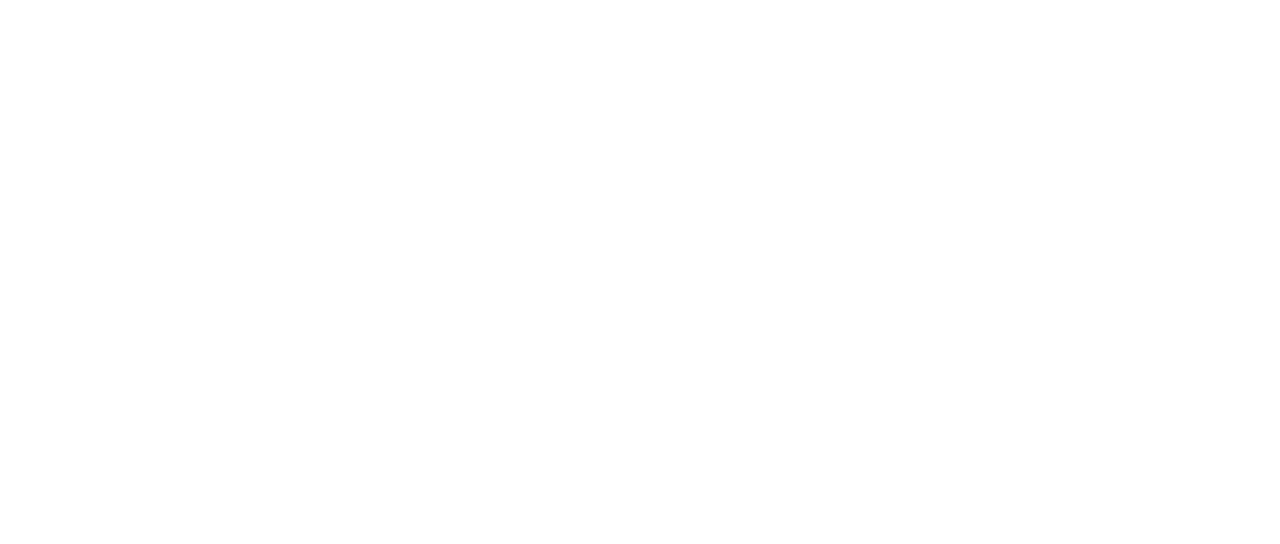
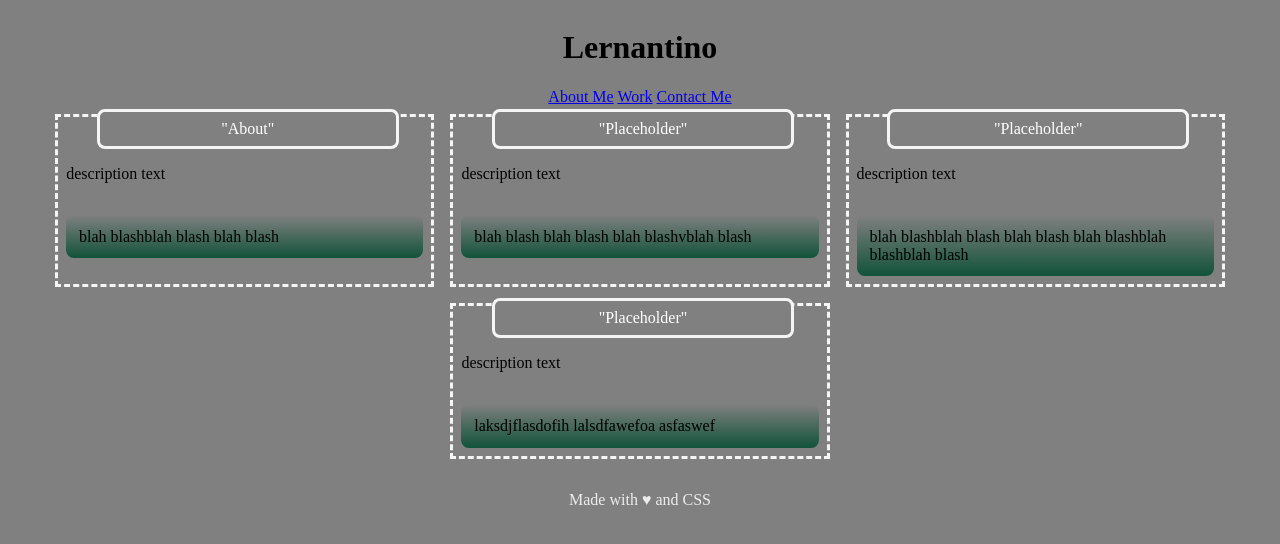
Before and after one commit to Rezovos/pro-portfolio, a plain HTML site: page index.html in a window 1280 px wide. Drawn offline with Linux system fonts and the light colour scheme.

Commit message:
added basic bare bones of index, style, and reset

```diff
--- a/index.html
+++ b/index.html
@@ -3,10 +3,60 @@
 <head>
     <meta charset="UTF-8">
     <meta name="viewport" content="width=device-width, initial-scale=1.0">
-    <title>Pro-Portfolio</title>
-    <link rel="stylesheet" href="style.css" />
+    <title>Document</title>
+    <link rel="stylesheet" href="style.css">
 </head>
 <body>
-
+    <header>
+        <header>
+            <h1>Lernantino</h1>
+            <nav>
+              <a href="#about">About Me</a>
+              <a href="#work">Work</a>
+              <a href="#contact">Contact Me</a>
+            </nav>
+          </header>
+    <section class="row">
+        <div class="card">
+            <p class="title rounded" id="about"> "About"</p>
+            <p> description text </p>
+            <p class="codeSnip">
+                blah blashblah blash
+                blah blash
+            </p>
+        </div>
+        <div class="card">
+            <p class="title rounded"> "Placeholder"</p>
+            <p> description text </p>
+            <p class="codeSnip">
+                blah blash
+                blah blash
+                blah blashvblah blash
+            </p>
+        </div>
+        <div class="card">
+            <p class="title rounded"> "Placeholder"</p>
+            <p> description text </p>
+            <p class="codeSnip">
+                blah blashblah blash
+                blah blash
+                blah blashblah blashblah blash
+            </p>
+        </div>
+        <div class="card">
+            <p class="title rounded">"Placeholder"</p>
+            <p> description text  </p>
+            <p class="codeSnip">
+               laksdjflasdofih
+               lalsdfawefoa
+               asfaswef
+            </p>
+        </div>
+    </section>
+    <footer>
+        <p>
+            Made with <span id="footerEm"></span> and CSS
+        </p>
+    </footer>
 </body>
 </html>
--- a/style.css
+++ b/style.css
@@ -0,0 +1,57 @@
+body{
+    background-color: grey;
+}
+header{
+    display: flex;
+    flex-direction: column;
+    justify-content: center;
+    align-items: center;
+}
+.row{
+    display: flex;
+    flex-wrap: wrap;
+    flex-direction: row;
+    justify-content: center;
+}
+.card{
+    display: flex;
+    flex-direction: column;
+    flex-basis: 30%;
+    border-style: dashed;
+    border-color: whitesmoke;
+    box-sizing: border-box;
+    margin: .5rem ;
+}
+.title{
+    position: relative;
+    left: 12.5%;
+    width: 75%;
+   color: rgb(255, 255, 255);
+    display: flex;
+    justify-content: center;
+    margin: -.5rem;
+    border-style: solid;
+    background-color: grey;
+    border-color: whitesmoke;
+}
+p{
+    padding: .5rem;
+}
+.codeSnip{
+    padding: .8rem ;
+    background-image: linear-gradient(grey,rgb(18, 83, 58));
+    margin: .5rem .5rem;
+    border-radius: .5rem;
+}
+#footerEm::after{
+    content: "♥";
+}
+footer{
+    color: rgb(236, 236, 236);
+    display: flex;
+    justify-content: center;
+    align-items: center;
+}
+.rounded{
+    border-radius: .5rem;
+}
```
Also changed, not shown: reset.css (added).
